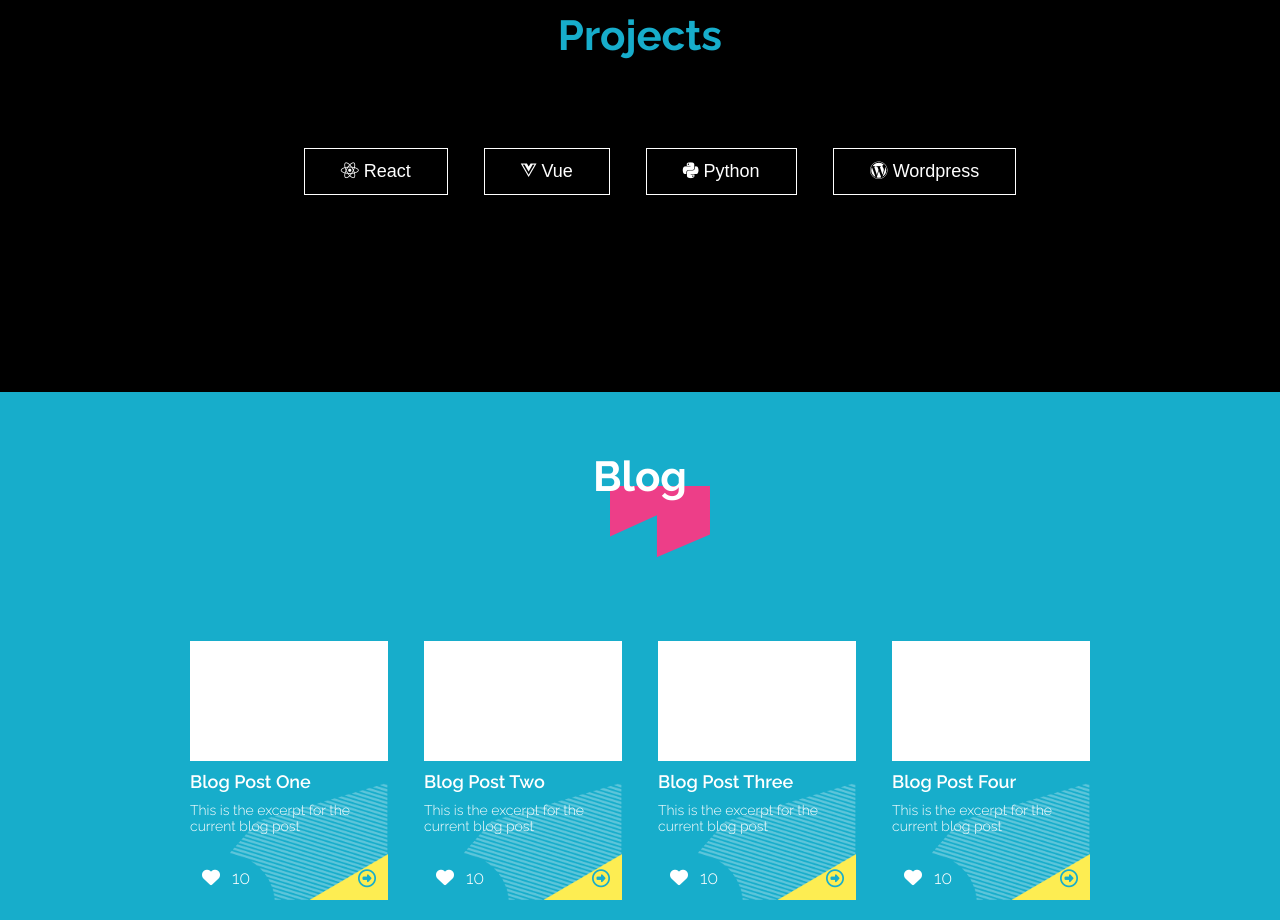
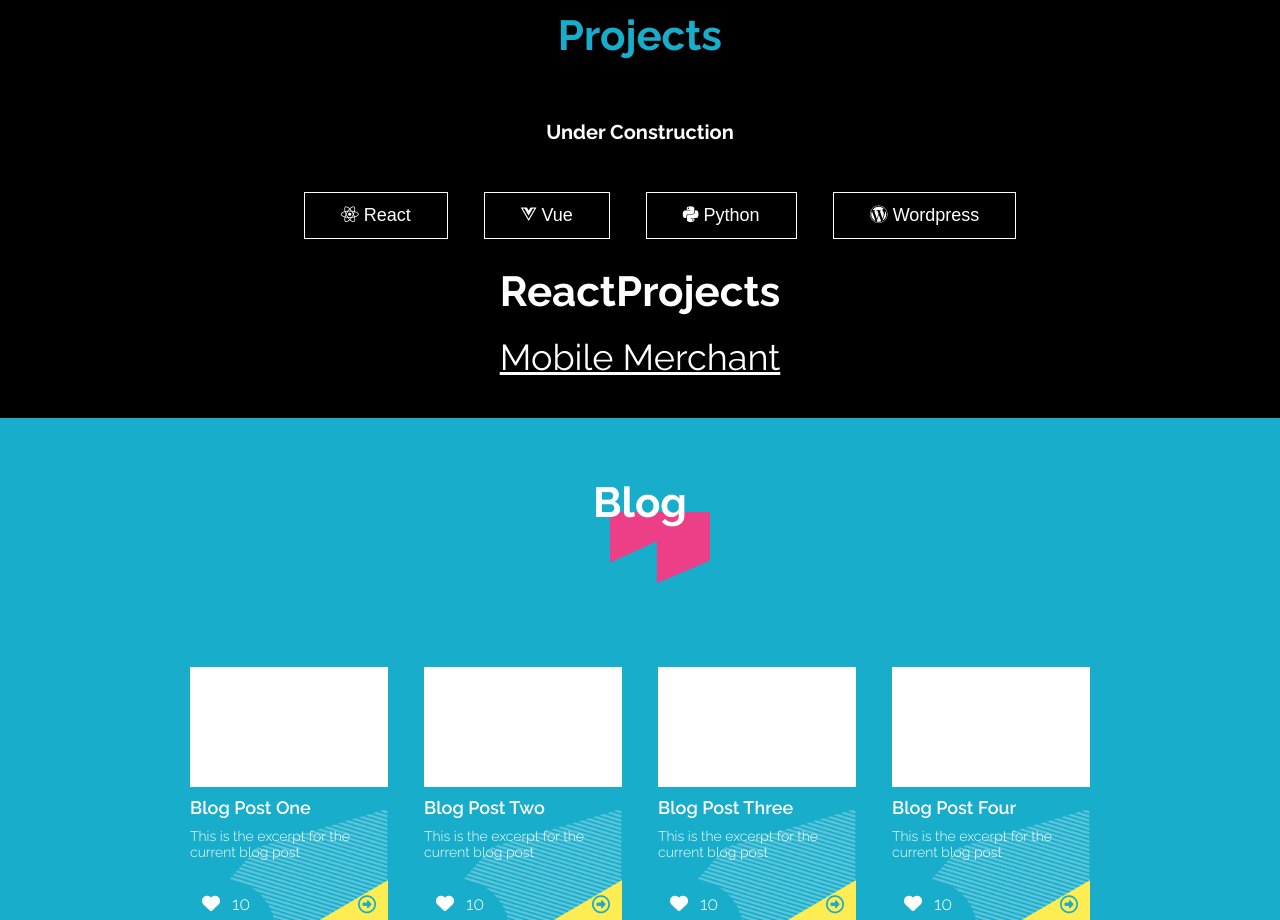
Before and after one commit to KevinGrant12/Portfolio, a React (Create React App) app: page / in a window 1280 px wide. Shown: the part 1940-2860 px from the top of the page. Built offline with nearby package versions, Linux system fonts and the light colour scheme; a web font is replaced by a local one.

Commit message:
Added temp project

```diff
--- a/src/components/Projects/Projects.css
+++ b/src/components/Projects/Projects.css
@@ -5,6 +5,35 @@
 .Projects-header h1 {
   color: var(--turq);
 }
+
+
+
+
+
+
+.Projects h3 {
+  color: white;
+  font-size: 2rem;
+}
+
+.ReactProjects h1 {
+  margin: 0 0 2rem;
+  color: white;
+}
+
+.Projects a {
+  color: white;
+  font-size: var(--xlarge);
+  margin-bottom: 4rem;
+  display: block;
+}
+
+.Projects a:hover {
+  color: var(--turq);
+}
+
+
+
 
 .Projects-filter {
   display: flex;
--- a/src/components/Projects/Projects.js
+++ b/src/components/Projects/Projects.js
@@ -19,6 +19,7 @@ export default class Projects extends React.Component {
       <section className="Projects" id="projects">
         <div className="Projects-header header">
           <h1>Projects</h1>
+          <h3>Under Construction</h3>
         </div>
         <div className="Projects-filter">
           <ul>
@@ -40,6 +41,7 @@ export default class Projects extends React.Component {
           this.state.projects === "react" &&
           <div className="ReactProjects">
             <h1>ReactProjects</h1>
+            <a target="_blank" href="https://mobile-merchant.netlify.com/">Mobile Merchant</a>
           </div>
         }
         {
--- a/src/components/Projects/ReactProjects.js
+++ b/src/components/Projects/ReactProjects.js
@@ -4,6 +4,7 @@ import './ReactProjects.css';
 const ReactProjects = () => (
   <div className="ReactProjects">
     <h1>React Projects</h1>
+    <a href="https://mobile-merchant.netlify.com/">Mobile Merchant</a>
   </div>
 );
 
```
